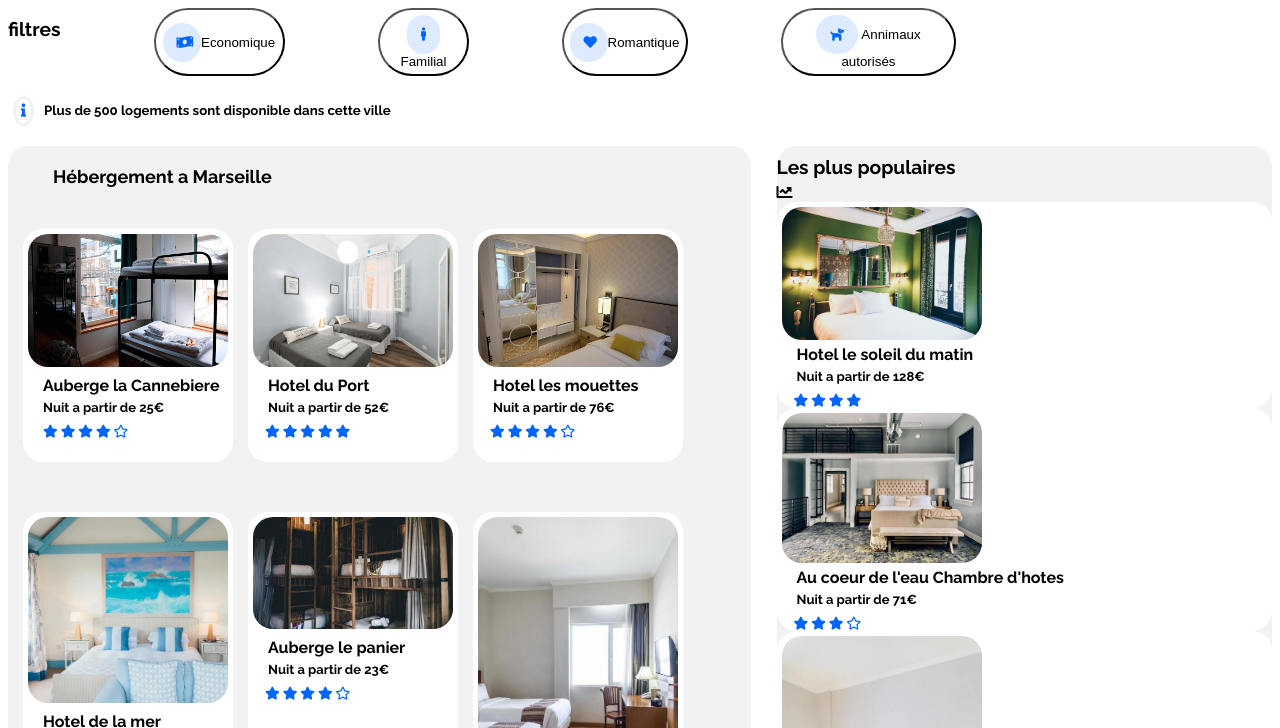
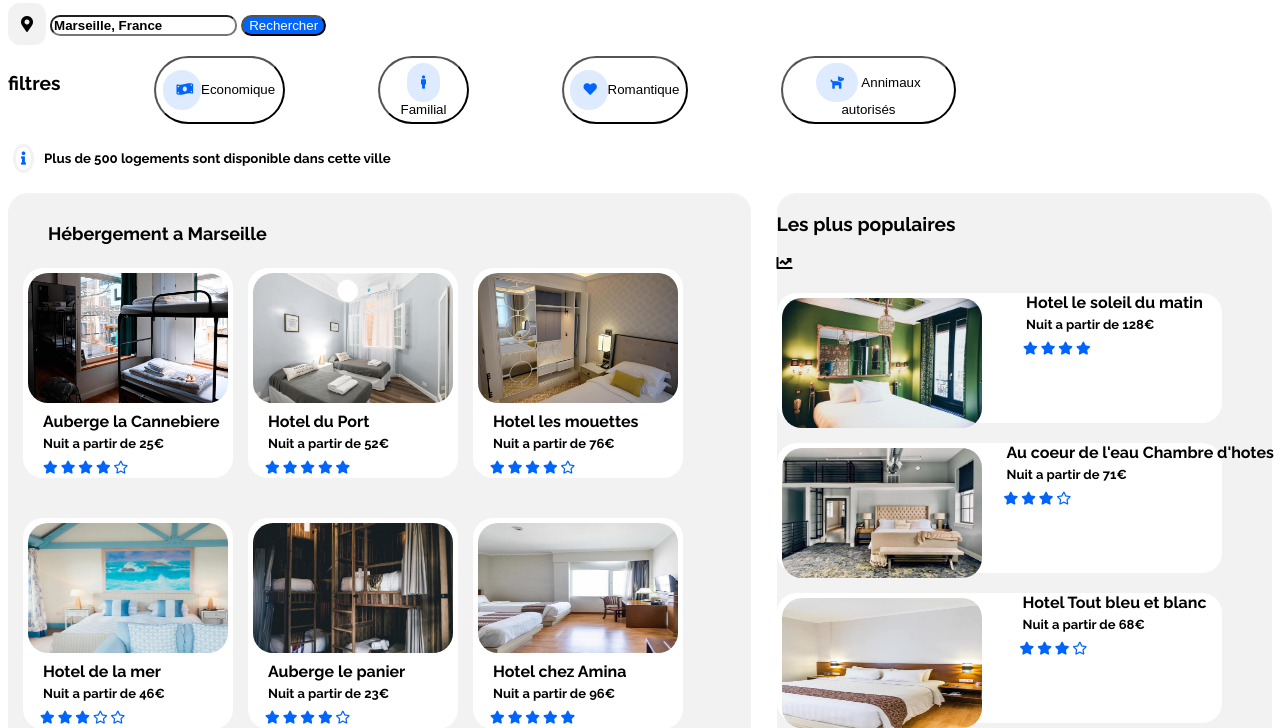
Before and after one commit to Sylvain34500/P2, a plain HTML site: page index.html in a window 1280 px wide. Shown: the part 216-944 px from the top of the page. Drawn offline with Linux system fonts and the light colour scheme.

Commit message:
mise en page 3

```diff
--- a/style.css
+++ b/style.css
@@ -24,9 +24,7 @@ header {
 
 h1 {
     font-size: larger;
-    margin: unset;
-    margin-top: 10px;
-    margin-bottom: 5px;
+
 }
 
 h2 {
@@ -142,8 +140,8 @@ h5 {
 
 #Hebergement {
     border-radius: 20px;
-
     width:60%;
+    height: 600px;
     border: #F2F2F2;
     font-weight: bold;
     background-color: #F2F2F2;
@@ -152,20 +150,23 @@ h5 {
 }
 
 #heberg{
-    margin: 20px 60% 20px 45px;
+    margin: 30px 60% 20px 40px;
     font-size: 18px;
     border: #F2F2F2;
 }
 
 .Auberge {
+    margin-bottom: 40px;
     border: #F2F2F2;
     border-radius: 20px;
-    background: white;
+    background:white;
     margin-left: 15px;
-    margin-bottom: 50px;
+
 }
 
 img {
+    width: 90%;
+    height: 130px;
     border-radius: 20px;
     margin: 5px 5px 5px 5px;
 }
@@ -189,10 +190,12 @@ img {
 }
 
 .hotel {
+    width: 90%;
+    height: 130px;
+    margin-top: 20px;
     display: flex;
     flex-direction: column;
     flex-wrap: wrap;
-
     border: #F2F2F2;
     border-radius: 20px;
     background: white;
```
Also changed, not shown: money-bill-wave-solid.svg (deleted).
